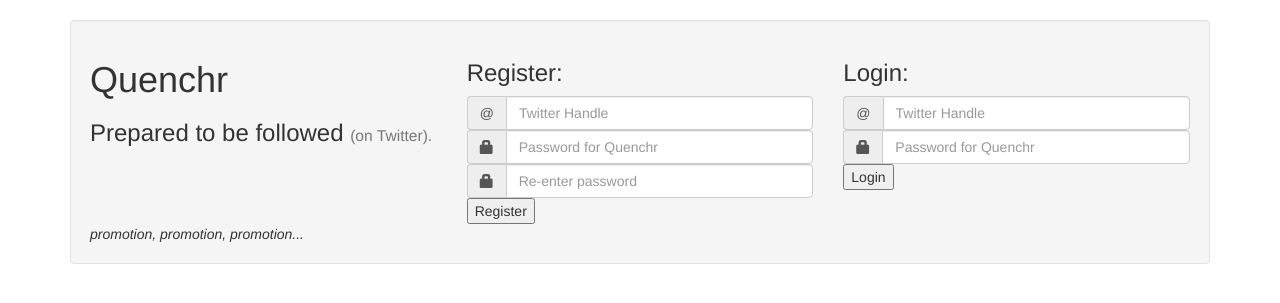
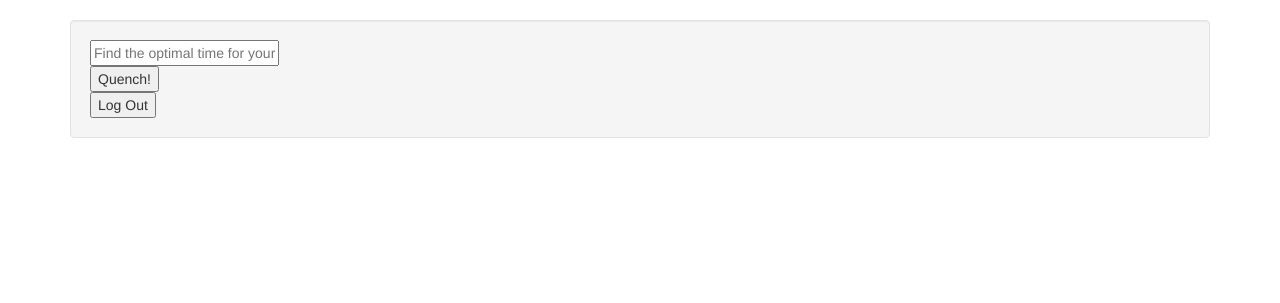
Before and after one commit to evookelj/cacti-softdev, a Flask app: page / in a window 1280 px wide. Shown: the part 52-355 px from the top of the page. Run offline with Flask 2, Linux system fonts and the light colour scheme; a user stored in the database is signed in; parts of the project's set-up code (start-up, migrations or seed data) failed here and were passed over; some libraries are stand-ins or nearby versions.

Commit message:
error messages, sessions, profile page

```diff
--- a/app.py
+++ b/app.py
@@ -1,20 +1,15 @@
 from flask import Flask, session, request, url_for, redirect, render_template
-from utils import auth
+from utils import auth, quench
 
 app = Flask(__name__)
 app.secret_key = "deal with this later"
 
 @app.route("/", methods=["GET", "POST"])
 def home():
-    if request.method == "POST":
-        # TODO: Actually login/register
-        if 'form' in request.form:
-            return 'Invalid request.'
-        elif request.form['type'] == 'login':
-            return 'Login functionality <em>coming soon!</em>'
-        elif request.form['type'] == 'register':
-            return 'Register functionality <em>coming soon!</em>'
-    return render_template('welcome.html')
+    if len(session.keys())==0:
+        return render_template('welcome.html')
+    else:
+        return render_template("profile.html")
 
 @app.route("/authenticate/", methods=['POST'])
 def authenticate():
@@ -24,8 +19,7 @@ def authenticate():
         ps1 = request.form["pass1"]
         ps2 = request.form["pass2"]
         regRet = auth.register(un,ps1,ps2)#returns an error/success message
-        print regRet
-        return redirect(url_for('home'))
+        return render_template("welcome.html", regerror=regRet)
 
     else:
         pw = request.form["pass"]
@@ -34,8 +28,18 @@ def authenticate():
             session["username"] = un
             print text
             return redirect(url_for('home'))
-        print text
-        return redirect(url_for('home'))
+        return render_template("welcome.html", logerror=text)
+
+@app.route("/logout/", methods=['POST'])
+def logout():
+    session.pop("username")
+    return redirect(url_for('home'))
+
+@app.route("/tweet/", methods=['POST'])
+def tweet():
+    ui=request.form['tweet']
+    print quench.calcTime(ui, False)
+    return redirect(url_for('home'))
 
 if __name__ == '__main__':
     app.debug = True
--- a/devlog.txt
+++ b/devlog.txt
@@ -36,3 +36,7 @@ emmaV -- 2017-01-15 11:30
       	 accurate time calculation!!
 	 integrate back and front for login/register
 	 convert tz from UTC to input (default US/Eastern)
+angelaY -- 2017-01-16 16:20
+		fixed display of error message
+		added user sessions
+		basic profile page with tweet input linked to back end
--- /dev/null
+++ b/templates/profile.html
@@ -0,0 +1,15 @@
+{% extends "layout.html" %}
+{% block content %}
+
+<form method="POST" action="/tweet/">
+  <input name="tweet" type="text" placeholder="Find the optimal time for your tweet" />
+  <br>
+  <button type="submit">Quench!</button>
+</form>
+
+<form method="POST" action="/logout/">
+  <button type="submit">Log Out</button>
+</form>
+
+
+{% endblock %}
--- a/templates/welcome.html
+++ b/templates/welcome.html
@@ -26,6 +26,7 @@
                 <input name="pass2" type="password" class="form-control" placeholder="Re-enter password" />
             </div>
             <button type="submit">Register</button>
+            {{regerror}}
         </form>
     </div>
     <div class="col-md-4">
@@ -43,6 +44,7 @@
                 <input name="pass" type="password" class="form-control" placeholder="Password for Quenchr" />
             </div>
             <button type="submit">Login</button>
+            {{logerror}}
         </form>
     </div>
 </div>
```
Also changed, not shown: data/quench.db, utils/auth.py (line endings or trailing spaces).
